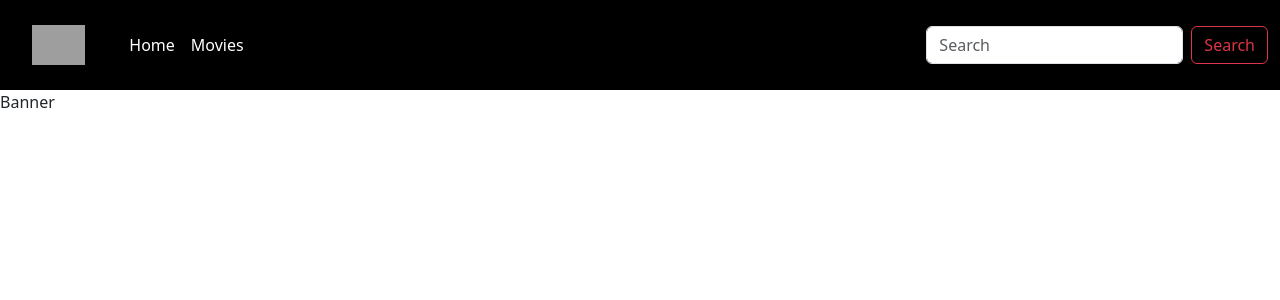
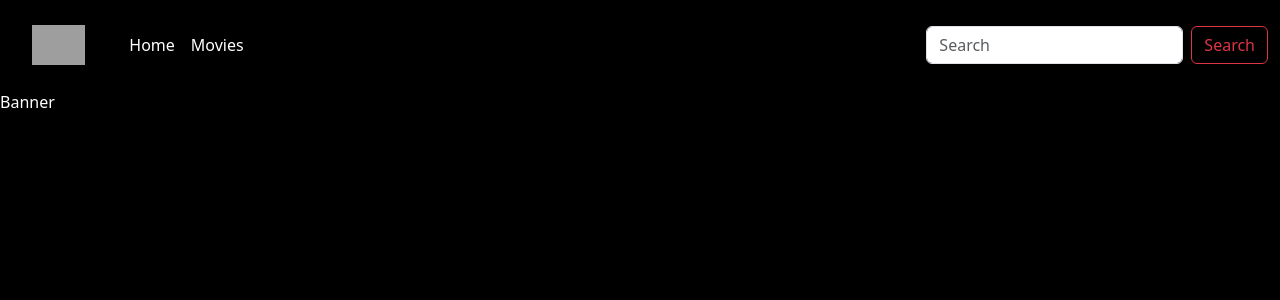
Before and after one commit to victoryalhj/React_Netflix_Demo, a React (Create React App) app: page / in a window 1280 px wide. Shown: the top 300 px of the page. Built offline with nearby package versions, Linux system fonts and the light colour scheme; no server answers; grey boxes are pictures that could not be loaded.

Commit message:
banner background change

```diff
--- a/src/App.css
+++ b/src/App.css
@@ -54,3 +54,10 @@
   min-height: 100vh;
   color: white;
 }
+
+/* banner */
+.banner-area {
+  background-color: black;
+  min-height: 100vh;
+  color: white;
+}
--- a/src/pages/Homepage/components/Banner/Banner.jsx
+++ b/src/pages/Homepage/components/Banner/Banner.jsx
@@ -7,7 +7,7 @@ const Banner = () => {
     console.log('ddd', data);
 
   return (
-    <div>
+    <div className='banner-area'>
       Banner
     </div>
   )
```
